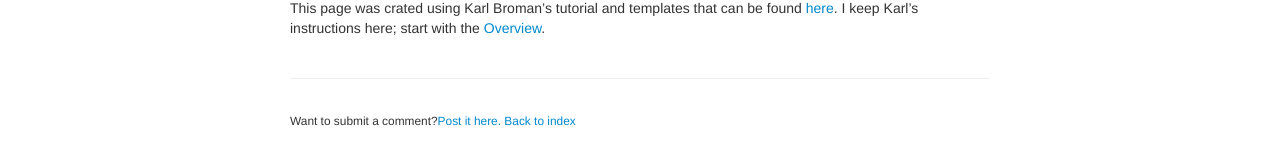
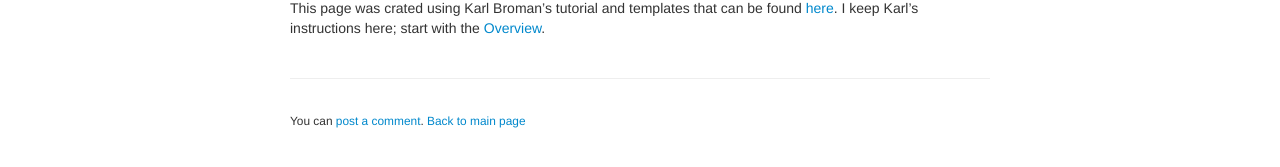
Before and after one commit to vojtech-filipec/vojtech-filipec.github.io, a Jekyll site: the page built from index.md, in a window 1280 px wide. Shown: the part 336-503 px from the top of the page. Built offline with Jekyll 4.4.1, drawn with Linux system fonts in a browser that asks for light colours.

Commit message:
Update default.html

```diff
--- a/_includes/themes/twitter/default.html
+++ b/_includes/themes/twitter/default.html
@@ -45,8 +45,8 @@
       <footer>
         <p><small>
   <!-- start of the footer -->
-          Want to submit a comment?<a href="https://github.com/vojtech-filipec/vojtech-filipec.github.io/issues/new">Post it here.</a>
-          <a href="https://vojtech-filipec.github.io/">Back to index</a>
+          You can <a href="https://github.com/vojtech-filipec/vojtech-filipec.github.io/issues/new">post a comment</a>.
+          <a href="https://vojtech-filipec.github.io/">Back to main page</a>
   <!-- end of the footer -->
         </small></p>
       </footer>
```
